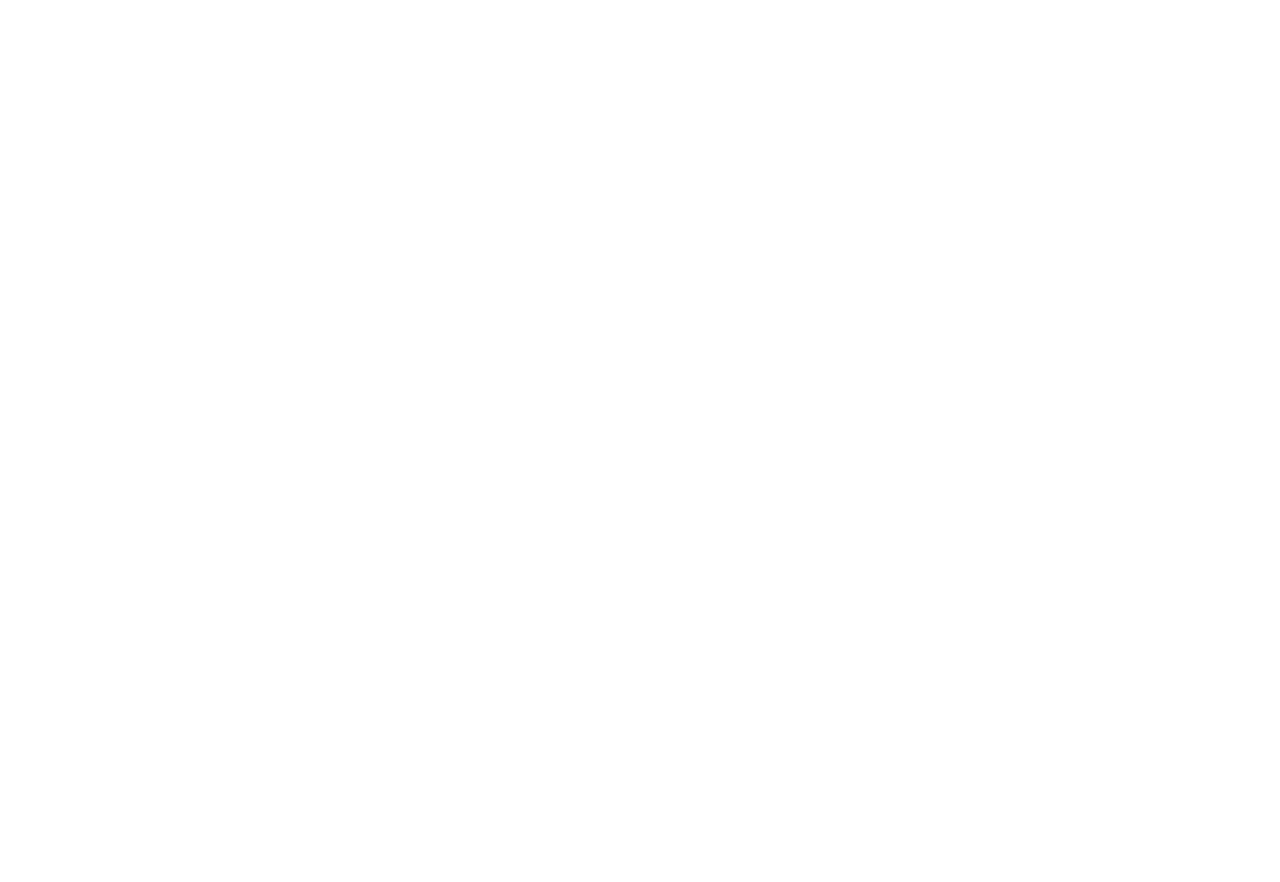
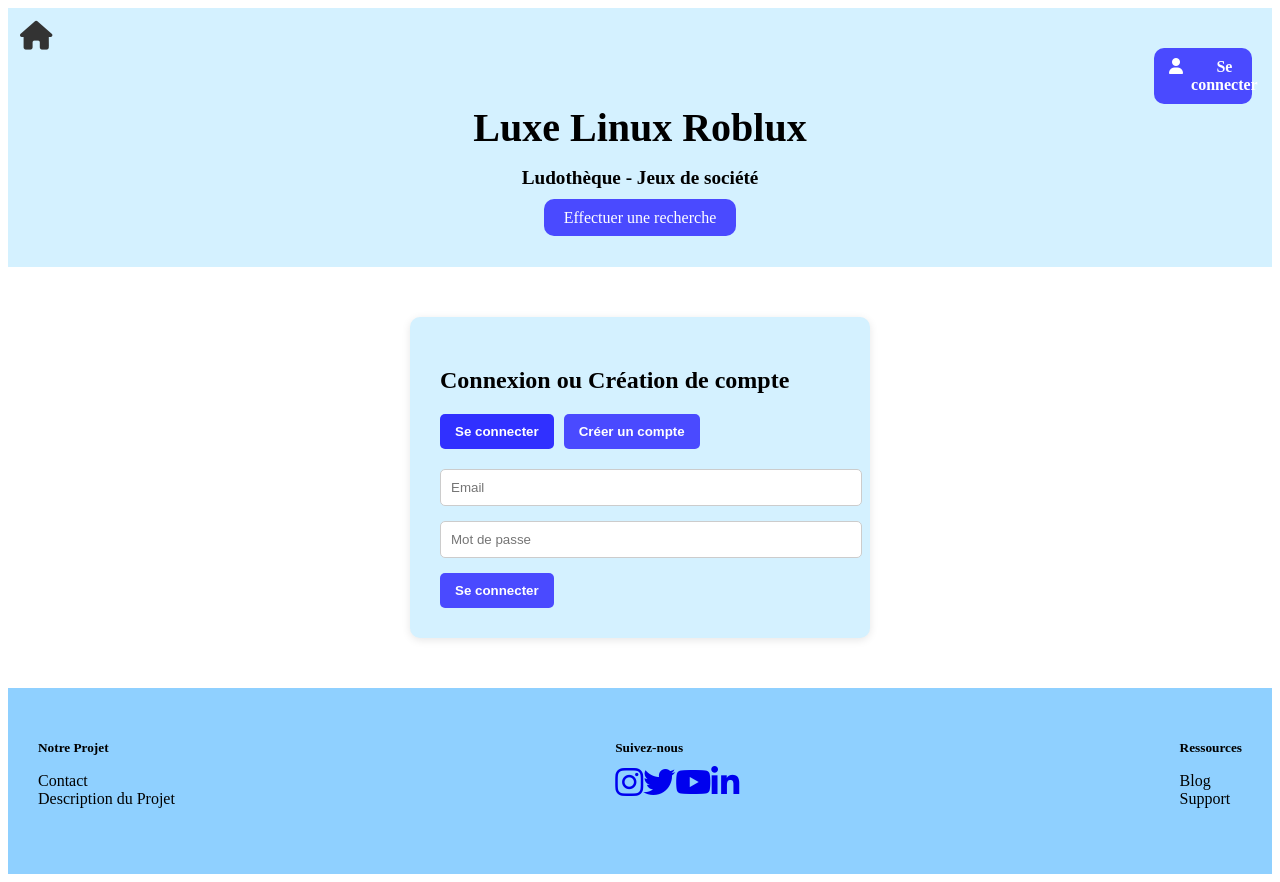
Before and after one commit to SpringFsm/Luxe-Linux-Roblux, a Vue app in the folder projet_bdd/frontend/: page /login in a window 1280 px wide. Before the commit this address had no page. Before the commit the page ends 800 px from the top, so only its background shows below. Built offline with nearby package versions, Linux system fonts and the light colour scheme.

Commit message:
Login, SingIn added
pas de boutton logout psk pas le temps

```diff
--- a/projet_bdd/frontend/src/App.vue
+++ b/projet_bdd/frontend/src/App.vue
@@ -1,5 +1,45 @@
 <template>
+  <header class="header">
+    <router-link to="/login" class="login-button" title="Connexion / Inscription">
+      <i class="fas fa-user"></i> Se connecter
+    </router-link>
+    <h1 class="title">Luxe Linux Roblux</h1>
+    <h2 class="subtitle">Ludothèque - Jeux de société</h2>
+    <router-link to="/recherche" class="search-button">Effectuer une recherche</router-link>
+    <link rel="stylesheet" href="https://cdnjs.cloudflare.com/ajax/libs/font-awesome/6.5.0/css/all.min.css" integrity="sha512-..." crossorigin="anonymous" referrerpolicy="no-referrer" />
+    <router-link to="/" class="menu-icon" title="Retour à l'accueil">
+      <i class="fas fa-home"></i>
+    </router-link>
+    <link rel="stylesheet" href="https://cdnjs.cloudflare.com/ajax/libs/font-awesome/6.5.0/css/all.min.css" integrity="sha512-..." crossorigin="anonymous" referrerpolicy="no-referrer" />
+  </header>
+
   <router-view />
+
+  <footer class="footer">
+    <div class="footer-col">
+      <h5>Notre Projet</h5>
+      <ul>
+        <li>Contact</li>
+        <li>Description du Projet</li>
+      </ul>
+    </div>
+    <div class="footer-col">
+      <h5>Suivez-nous</h5>
+      <div class="social-icons">
+        <a href="https://youtu.be/kPnsJlR2Xto"><i class="fab fa-instagram fa-2x"></i></a>
+        <a href="https://youtu.be/7C1g028A0DA"><i class="fab fa-twitter fa-2x"></i></a>
+        <a href="https://youtu.be/YclqZCjHuAc"><i class="fab fa-youtube fa-2x"></i></a>
+        <a href="https://youtu.be/IVEpoXSl0O8"><i class="fab fa-linkedin-in fa-2x"></i></a>
+      </div>
+    </div>
+    <div class="footer-col">
+      <h5>Ressources</h5>
+      <ul>
+        <li>Blog</li>
+        <li>Support</li>
+      </ul>
+    </div>
+  </footer>
 </template>
 
 <script>
@@ -7,3 +47,80 @@ export default {
   name: 'App'
 }
 </script>
+
+<style scoped>
+.menu-icon {
+  position: absolute;
+  top: 20px;
+  left: 20px;
+  font-size: 1.8rem;
+  background: none;
+  border: none;
+  color: #333;
+  text-decoration: none;
+  z-index: 1000;
+}
+.menu-icon:hover {
+  color: #4a4aff;
+}
+
+.home {
+  background-color: #b0e0ff;
+  padding-bottom: 60px;
+  font-family: 'Segoe UI', sans-serif;
+}
+.header {
+  background-color: #d4f1ff;
+  text-align: center;
+  padding: 40px 20px;
+}
+.title {
+  font-size: 2.5rem;
+  margin: 0;
+}
+.subtitle {
+  font-size: 1.2rem;
+  margin-bottom: 20px;
+}
+.search-button {
+  background-color: #4a4aff;
+  color: white;
+  padding: 10px 20px;
+  border-radius: 10px;
+  text-decoration: none;
+}
+.footer {
+  background-color: #8fd0ff;
+  display: flex;
+  justify-content: space-between;
+  padding: 30px;
+  flex-wrap: wrap;
+}
+.footer-col {
+  margin-bottom: 20px;
+}
+.footer-col h5 {
+  margin-bottom: 10px;
+}
+.footer-col ul {
+  list-style: none;
+  padding: 0;
+}
+.login-button {
+  margin-left: 92%;
+  background-color: #4a4aff;
+  color: white;
+  padding: 10px 15px;
+  border-radius: 10px;
+  text-decoration: none;
+  display: flex;
+  align-items: right;
+  gap: 8px;
+  font-weight: bold;
+}
+.login-button:hover {
+  background-color: #3a3aff;
+}
+
+
+</style>
--- a/projet_bdd/frontend/src/router/index.js
+++ b/projet_bdd/frontend/src/router/index.js
@@ -2,15 +2,18 @@ import { createRouter, createWebHistory } from 'vue-router';
 import Home from '../views/Home.vue';
 import JeuDetail from '../views/JeuDetail.vue';
 import recherche from '../views/recherche.vue';
-import Recherche from "../views/recherche.vue";
+import Login from "../views/Login.vue";
 
 const routes = [
   { path: '/', component: Home },
   { path: '/jeux/:id', component: JeuDetail },
-  { path: '/recherche', component: recherche }
+  { path: '/recherche', component: recherche },
+  { path: '/login', component: Login }
 ];
 
-export default createRouter({
+const router = createRouter({
   history: createWebHistory(),
   routes
 });
+
+export default router;
--- a/projet_bdd/frontend/src/views/Home.vue
+++ b/projet_bdd/frontend/src/views/Home.vue
@@ -1,12 +1,5 @@
 <template>
   <div class="home">
-    <header class="header">
-      <h1 class="title">Luxe Linux Roblux</h1>
-      <h2 class="subtitle">Ludothèque - Jeux de société</h2>
-      <router-link to="/recherche" class="search-button">Effectuer une recherche</router-link>
-      <router-link to="/" class="menu-icon" title="Retour à l'accueil">⚐</router-link>
-      <link rel="stylesheet" href="https://cdnjs.cloudflare.com/ajax/libs/font-awesome/6.5.0/css/all.min.css" integrity="sha512-..." crossorigin="anonymous" referrerpolicy="no-referrer" />
-    </header>
 
     <section class="tendances">
       <h3>Tendance du moment</h3>
@@ -24,32 +17,6 @@
         </div>
       </div>
     </section>
-
-  <footer class="footer">
-    <div class="footer-col">
-      <h5>Notre Projet</h5>
-      <ul>
-        <li>Contact</li>
-        <li>Description du Projet</li>
-      </ul>
-    </div>
-    <div class="footer-col">
-      <h5>Suivez-nous</h5>
-      <div class="social-icons">
-        <a href="https://youtu.be/kPnsJlR2Xto"><i class="fab fa-instagram fa-2x"></i></a>
-        <a href="https://youtu.be/7C1g028A0DA"><i class="fab fa-twitter fa-2x"></i></a>
-        <a href="https://youtu.be/YclqZCjHuAc"><i class="fab fa-youtube fa-2x"></i></a>
-        <a href="https://youtu.be/IVEpoXSl0O8"><i class="fab fa-linkedin-in fa-2x"></i></a>
-      </div>
-    </div>
-    <div class="footer-col">
-      <h5>Ressources</h5>
-      <ul>
-        <li>Blog</li>
-        <li>Support</li>
-      </ul>
-    </div>
-  </footer>
 
   </div>
 </template>
--- a/projet_bdd/frontend/src/views/JeuDetail.vue
+++ b/projet_bdd/frontend/src/views/JeuDetail.vue
@@ -1,13 +1,5 @@
 <template>
   <div class="detail-page">
-    <!-- HEADER -->
-    <header class="header">
-      <h1 class="title">Luxe Linux Roblux</h1>
-      <h2 class="subtitle">Ludothèque - Jeux de société</h2>
-      <router-link to="/" class="menu-icon" title="Retour à l'accueil">⚐</router-link>
-      <link rel="stylesheet" href="https://cdnjs.cloudflare.com/ajax/libs/font-awesome/6.5.0/css/all.min.css" integrity="sha512-..." crossorigin="anonymous" referrerpolicy="no-referrer" />
-
-    </header>
 
     <section class="jeu-details" v-if="jeu && dispo !== null">
       <img :src="`/images/${jeu.thumbnail_url}`" alt="Image du jeu" class="thumbnail" />
@@ -35,32 +27,6 @@
       <p v-else>Aucun avis pour ce jeu.</p>
     </section>
 
-    <!-- FOOTER -->
-    <footer class="footer">
-    <div class="footer-col">
-      <h5>Notre Projet</h5>
-      <ul>
-        <li>Contact</li>
-        <li>Description du Projet</li>
-      </ul>
-    </div>
-    <div class="footer-col">
-      <h5>Suivez-nous</h5>
-      <div class="social-icons">
-        <a href="https://youtu.be/kPnsJlR2Xto"><i class="fab fa-instagram fa-2x"></i></a>
-        <a href="https://youtu.be/7C1g028A0DA"><i class="fab fa-twitter fa-2x"></i></a>
-        <a href="https://youtu.be/YclqZCjHuAc"><i class="fab fa-youtube fa-2x"></i></a>
-        <a href="https://youtu.be/IVEpoXSl0O8"><i class="fab fa-linkedin-in fa-2x"></i></a>
-      </div>
-    </div>
-    <div class="footer-col">
-      <h5>Ressources</h5>
-      <ul>
-        <li>Blog</li>
-        <li>Support</li>
-      </ul>
-    </div>
-  </footer>
   </div>
 </template>
 
@@ -89,9 +55,6 @@ export default {
 
     const dispoRes = await axios.get(`/api/disponibilite/${id}`);
     this.dispo = dispoRes.data.disponible;
-    console.log(dispo);
-
-
   }
 };
 </script>
--- /dev/null
+++ b/projet_bdd/frontend/src/views/Login.vue
@@ -0,0 +1,117 @@
+<template>
+  <div class="login-page">
+    <h2>Connexion ou Création de compte</h2>
+
+    <div class="buttons">
+      <button
+        :class="{ active: mode === 'login' }"
+        @click="mode = 'login'">Se connecter</button>
+      <button
+        :class="{ active: mode === 'register' }"
+        @click="mode = 'register'">Créer un compte</button>
+    </div>
+
+    <!-- Formulaire connexion -->
+    <form v-if="mode === 'login'" @submit.prevent="submitLogin">
+      <input v-model="loginForm.email" type="email" placeholder="Email" required />
+      <input v-model="loginForm.mdp" type="password" placeholder="Mot de passe" required />
+      <button type="submit">Se connecter</button>
+    </form>
+
+    <!-- Formulaire création compte -->
+    <form v-if="mode === 'register'" @submit.prevent="submitRegister">
+      <input v-model="registerForm.nom_utilisateur" placeholder="Nom d'utilisateur" required />
+      <input v-model="registerForm.email" type="email" placeholder="Email" required />
+      <input v-model="registerForm.mdp" type="password" placeholder="Mot de passe" required />
+      <select v-model="registerForm.role">
+        <option value="user">Utilisateur</option>
+        <option value="admin">Admin</option>
+      </select>
+      <button type="submit">Créer un compte</button>
+    </form>
+  </div>
+</template>
+
+<script>
+import axios from 'axios';
+
+export default {
+  name: 'Login',
+  data() {
+    return {
+      mode: 'login', // mode par défaut = connexion
+      loginForm: {
+        email: '',
+        mdp: ''
+      },
+      registerForm: {
+        nom_utilisateur: '',
+        email: '',
+        mdp: '',
+        role: 'user'
+      }
+    };
+  },
+  methods: {
+    async submitLogin() {
+      try {
+        const response = await axios.post('/api/utilisateurs/login', this.loginForm);
+        alert('Connexion réussie !');
+        // redirection ou autre logique ici
+        this.$router.push('/');
+      } catch (err) {
+        console.error(err);
+        alert('Erreur lors de la connexion');
+      }
+    },
+    async submitRegister() {
+      try {
+        await axios.post('/api/utilisateurs', this.registerForm);
+        alert('Compte créé avec succès !');
+        this.$router.push('/');
+      } catch (err) {
+        console.error(err);
+        alert('Erreur lors de la création du compte');
+      }
+    }
+  }
+};
+</script>
+
+<style scoped>
+.login-page {
+  max-width: 400px;
+  margin: 50px auto;
+  padding: 30px;
+  background: #d4f1ff;
+  border-radius: 10px;
+  box-shadow: 0 2px 8px rgba(0,0,0,0.1);
+}
+.buttons {
+  margin-bottom: 20px;
+}
+button {
+  background-color: #4a4aff;
+  color: white;
+  border: none;
+  padding: 10px 15px;
+  border-radius: 5px;
+  font-weight: bold;
+  cursor: pointer;
+  margin-right: 10px;
+}
+button:hover {
+  background-color: #3a3aff;
+}
+button.active {
+  background-color: #3030ff;
+}
+input, select {
+  display: block;
+  width: 100%;
+  margin-bottom: 15px;
+  padding: 10px;
+  border: 1px solid #ccc;
+  border-radius: 5px;
+}
+</style>
--- a/projet_bdd/frontend/src/views/recherche.vue
+++ b/projet_bdd/frontend/src/views/recherche.vue
@@ -1,12 +1,5 @@
 <template>
   <div class="recherche-page">
-    <header class="header">
-      <h1 class="title">Luxe Linux Roblux</h1>
-      <h2 class="subtitle">Ludothèque - Jeux de société</h2>
-      <router-link to="/" class="menu-icon" title="Retour à l'accueil">⚐</router-link>
-      <link rel="stylesheet" href="https://cdnjs.cloudflare.com/ajax/libs/font-awesome/6.5.0/css/all.min.css" integrity="sha512-..." crossorigin="anonymous" referrerpolicy="no-referrer" />
-      <input v-model="searchTerm" type="text" placeholder="🔍 Rechercher" class="search-bar" />
-    </header>
 
     <section class="filters-section">
       <h3>Filtrer les jeux de société</h3>
@@ -40,31 +33,6 @@
       <p v-else>Aucun jeu trouvé.</p>
     </section>
 
-    <footer class="footer">
-    <div class="footer-col">
-      <h5>Notre Projet</h5>
-      <ul>
-        <li>Contact</li>
-        <li>Description du Projet</li>
-      </ul>
-    </div>
-    <div class="footer-col">
-      <h5>Suivez-nous</h5>
-      <div class="social-icons">
-        <a href="https://youtu.be/kPnsJlR2Xto"><i class="fab fa-instagram fa-2x"></i></a>
-        <a href="https://youtu.be/7C1g028A0DA"><i class="fab fa-twitter fa-2x"></i></a>
-        <a href="https://youtu.be/YclqZCjHuAc"><i class="fab fa-youtube fa-2x"></i></a>
-        <a href="https://youtu.be/IVEpoXSl0O8"><i class="fab fa-linkedin-in fa-2x"></i></a>
-      </div>
-    </div>
-    <div class="footer-col">
-      <h5>Ressources</h5>
-      <ul>
-        <li>Blog</li>
-        <li>Support</li>
-      </ul>
-    </div>
-  </footer>
   </div>
 </template>
 
```
Also changed, not shown: 1 other file (tests, documents, lock files or other folders).
